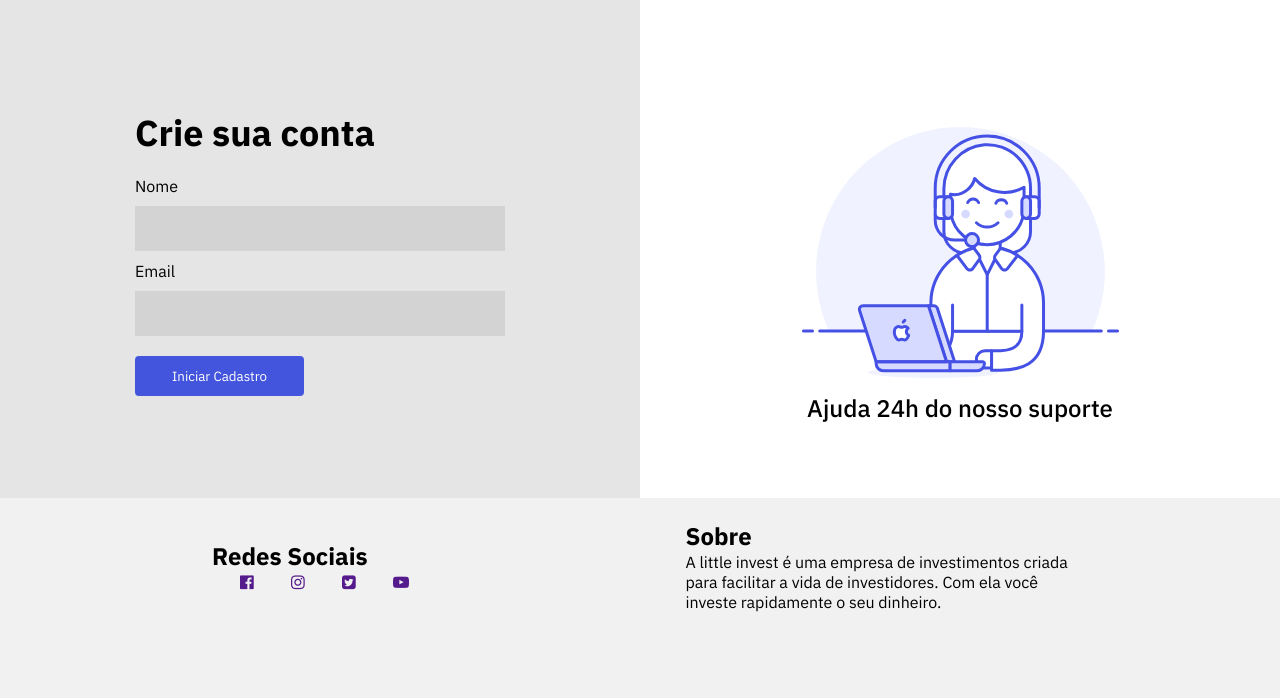
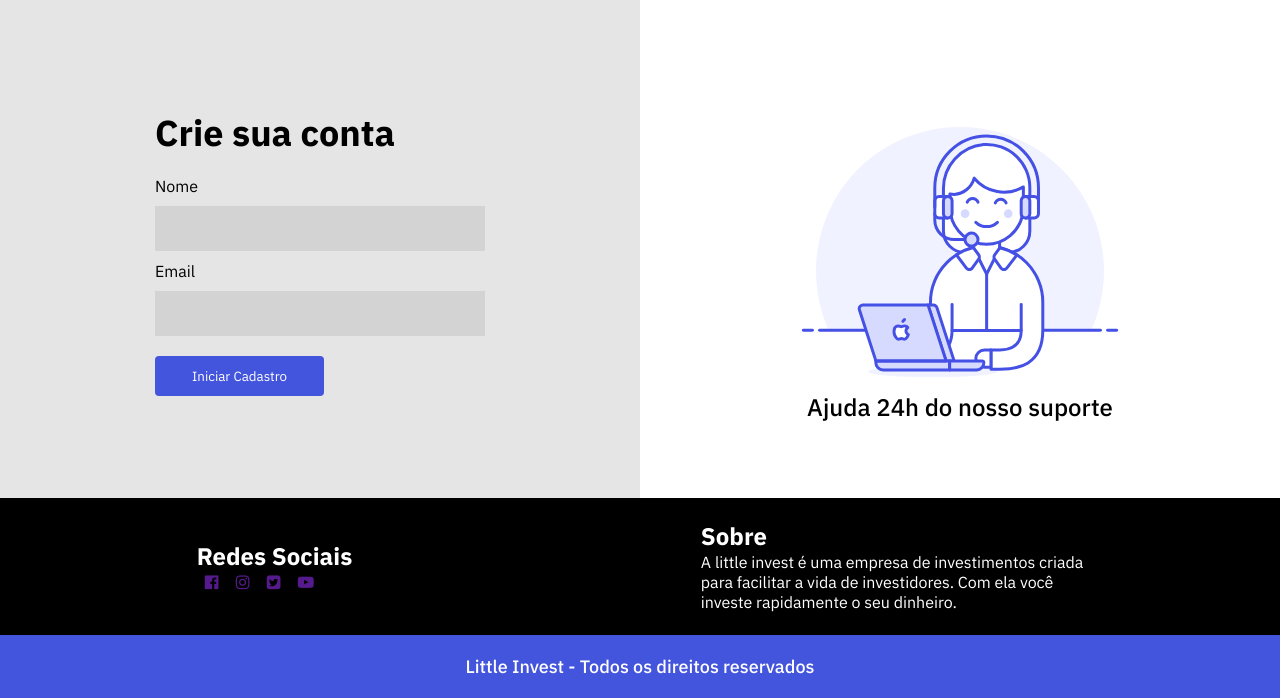
Before and after one commit to souz-dev/little-invest, a plain HTML site: page index.html in a window 1280 px wide. Shown: the part 2269-2967 px from the top of the page. Before the commit the page ends 2904 px from the top, so only its background shows below. Drawn offline with Linux system fonts and the light colour scheme.

Commit message:
feature: Desktop layout

```diff
--- a/assets/style/main.css
+++ b/assets/style/main.css
@@ -1,22 +1,24 @@
 @import url('https://fonts.googleapis.com/css2?family=IBM+Plex+Sans:ital,wght@0,300;0,400;0,500;0,600;0,700;1,400&display=swap');
 
 :root {
-  --color-head:#F2F2F2;
+  --color-head: #F2F2F2;
   --color-container: #4455DD;
   --color-black: #000000;
 }
 
-*{
+* {
   padding: 0;
   margin: 0;
   box-sizing: border-box;
   font-family: 'IBM Plex Sans';
 }
+
 body {
   display: flex;
   flex-direction: column;
   justify-content: center;
 }
+
 a {
   text-decoration: none;
 }
@@ -25,7 +27,9 @@ li {
   list-style: none;
 }
 
-button:focus {outline:0;}
+button:focus {
+  outline: 0;
+}
 
 
 .btn {
@@ -63,12 +67,14 @@ body {
   align-items: center;
   justify-content: center;
 }
+
 .header .menu ul {
   display: flex;
   justify-content: center;
   align-items: center;
 
 }
+
 .header .menu ul li {
   margin-left: 10px;
   position: relative;
@@ -97,10 +103,12 @@ body {
   background: var(--color-container);
   transition: .3s;
 }
+
 .header .menu ul li:hover span {
   width: 100%;
 
 }
+
 /* =========== main */
 
 .hero-section {
@@ -117,12 +125,13 @@ body {
   justify-content: center;
   font-size: 48px;
 }
+
 .card-right {
   display: flex;
   justify-content: center;
 }
 
-.hero-section  .card-left a button {
+.hero-section .card-left a button {
   width: 270px;
   height: 66px;
   font-size: 28px;
@@ -134,6 +143,7 @@ body {
   background: var(--color-container);
 
 }
+
 .card-box {
   display: flex;
   flex-wrap: wrap;
@@ -238,13 +248,13 @@ body {
 }
 
 .qoute-container {
-  width:597px;
+  width: 597px;
   justify-self: left;
   padding-left: 55px;
 
 }
 
- .qoute-container p{
+.qoute-container p {
   font-size: 36px;
   color: #fff;
   margin: 20px 0;
@@ -259,9 +269,17 @@ body {
 
 
 /* ======= acount  */
- .acount-section{
+.acount-section {
   display: flex;
+  flex-direction: column;
 }
+
+@media only screen and (min-width: 768px) {
+  .acount-section {
+    flex-direction: row;
+  }
+}
+
 .acount-card-right {
   width: 100%;
   height: 500px;
@@ -272,6 +290,12 @@ body {
   background: #fff;
   margin-right: -0px;
 }
+
+.acount-card-right>img {
+  max-width: 360px;
+  width: 100%;
+}
+
 .acount-card-right p {
   font-style: normal;
   font-weight: 500;
@@ -279,7 +303,9 @@ body {
   line-height: 31px;
   color: #000;
   margin: -40px 0 0 0;
+  text-align: center;
 }
+
 .acount-card-left {
   width: 100%;
   height: 500px;
@@ -291,28 +317,34 @@ body {
   background: #E5E5E5;
 }
 
- .acount-card-left  form {
+.acount-card-left form {
+  max-width: 370px;
+  width: 100%;
+
   display: flex;
   flex-direction: column;
   padding: 20px;
 }
- .acount-card-left  form h2 {
+
+.acount-card-left form h2 {
   font-size: 36px;
   margin: 10px 0;
 }
 
- .acount-card-left  form label {
+.acount-card-left form label {
   margin: 10px 0;
 }
- .acount-card-left  form input {
-   width: 370px;
+
+.acount-card-left form input {
+  max-width: 370px;
+  width: 100%;
   height: 45px;
   border: none;
   outline: 0;
   background: #D3D3D3;
 }
 
- .acount-card-left  form  .btn {
+.acount-card-left form .btn {
   width: 169px;
   height: 40px;
   border-radius: 4px;
@@ -326,27 +358,47 @@ body {
   justify-content: space-around;
   align-items: center;
   padding: 1.4rem;
-  margin: 0 55px;
+
+  color: #fff;
+  background-color: #000;
 }
+
 .social-midia {
   display: flex;
   flex-direction: column;
   justify-content: center;
   align-items: left;
 }
+
 .social-midia ul {
   display: flex;
 }
+
 .social-midia ul li {
-  margin-left: 20px;
+  /*margin-left: 20px;*/
 }
-.social-midia  a i {
+
+.social-midia a i {
   margin: 0 0.5rem;
   width: 15px;
 }
+
 .sobre {
   display: flex;
   flex-direction: column;
   justify-content: center;
   text-align: left;
 }
+
+.copyrigth {
+  width: 100%;
+  display: flex;
+  align-items: center;
+  justify-content: center;
+  padding: 1rem;
+  background: var(--color-container);
+  color: #fff;
+  font-size: 18px;
+  font-weight: 500;
+  line-height: 31px;
+}
--- a/index.html
+++ b/index.html
@@ -108,7 +108,7 @@
     </section>
     <section class="quote-section  mx-auto">
       <div class="qoute-container">
-          <img src="./assets/img/“.svg" alt="">
+          <img src="./assets/img/aspas.svg" alt="">
           <p>Com o little invest eu pude ter certeza que o
             meu dinheiro estava rendendo sem ter que perder
             tempo do meu dia pensando onde investir.</p>
@@ -134,7 +134,7 @@
       </div>
     </section>
   </main>
-  <footer class=" footer mx-auto">
+  <footer class=" footer">
     <div class="social-midia">
       <h2>Redes Sociais</h2>
       <ul>
@@ -152,6 +152,8 @@
         Com ela você <br> investe rapidamente o seu dinheiro.</p>
     </div>
   </footer>
-
+  <div class="copyrigth">
+    <p>Little Invest - Todos os direitos reservados</p>
+  </div>
 </body>
 </html>
```
Also changed, not shown: assets/img/Little Invest/facebook 1.svg (added), assets/img/Little Invest/instagram 1.svg (added), assets/img/Little Invest/twitter 1.svg (added), assets/img/Little Invest/youtube 1.svg (added). Lines whose indentation alone changed are shown as unchanged.
